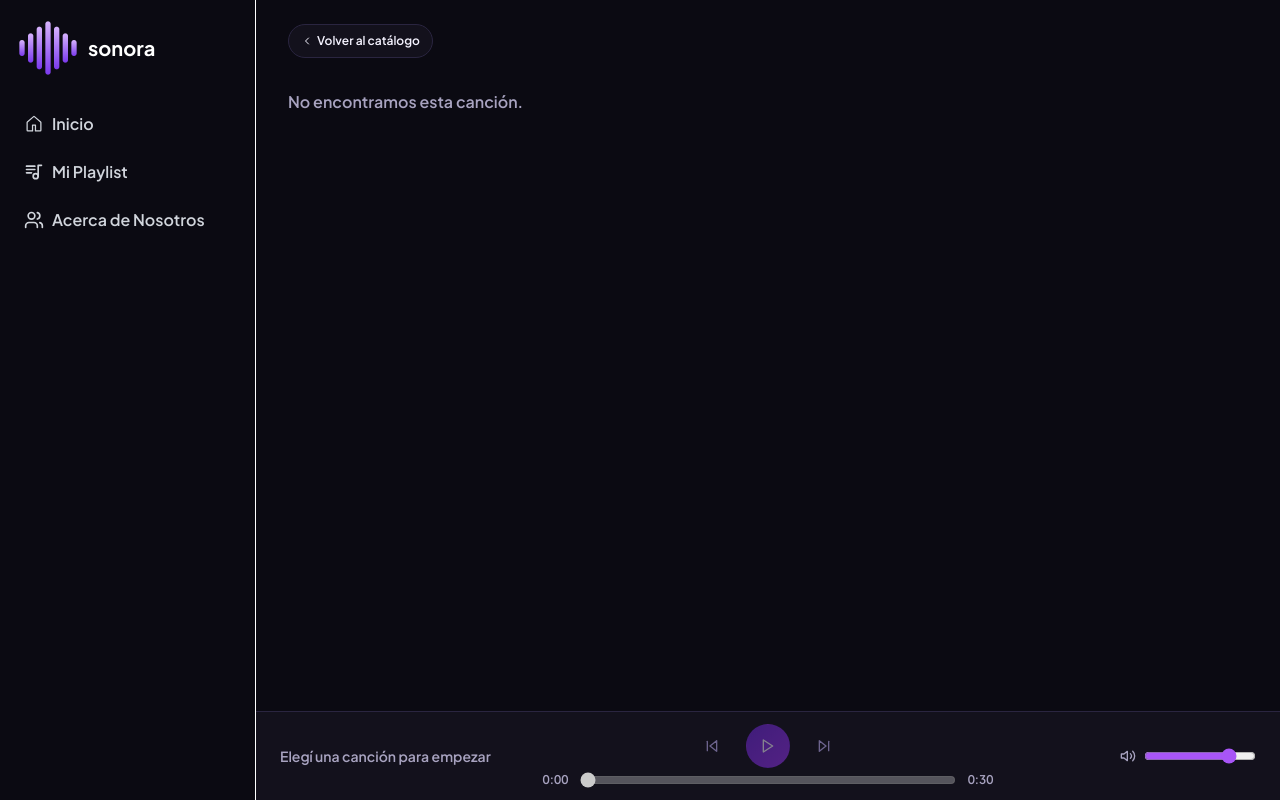
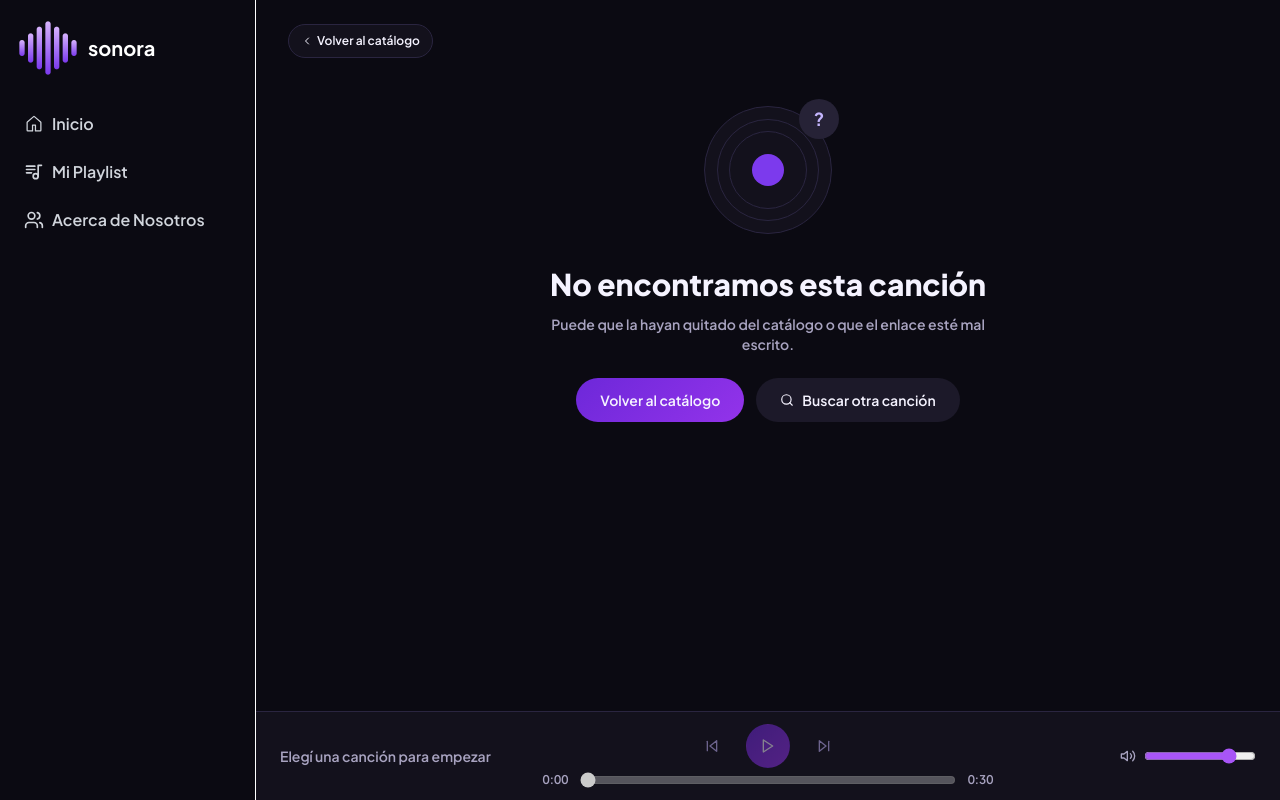
Before and after one commit to luciollanos1234-eng/sonora, a React (Vite) app: page /detalle/1 in a window 1280 px wide. Shown: the top 800 px of the page. Built offline with nearby package versions, Linux system fonts and the light colour scheme; no server answers.

Commit message:
feat(detalle): muestra estado de canción inexistente

```diff
--- a/src/pages/Detail.tsx
+++ b/src/pages/Detail.tsx
@@ -1,5 +1,5 @@
 import { Link, useParams } from "react-router-dom";
-import { FiChevronLeft, FiDisc, FiCalendar, FiTag, FiClock, FiPause, FiPlay } from "react-icons/fi";
+import { FiChevronLeft, FiDisc, FiCalendar, FiTag, FiClock, FiPause, FiPlay, FiSearch } from "react-icons/fi";
 import { getSongs } from "../data/initialize";
 import Cover from "../components/songs/Cover";
 import { formatTime } from "../utils/formatTime";
@@ -85,7 +85,32 @@ const Detail = () => {
           </div>
         </div>
       ) : (
-        <p className="mt-8 text-[var(--text-muted)]">No encontramos esta canción.</p>
+        /* Canción inexistente o borrada desde Admin */
+        <div className="mx-auto mt-12 flex max-w-md flex-col items-center text-center">
+          <div aria-hidden="true" className="relative flex size-32 items-center justify-center rounded-full border border-[var(--border)] bg-[var(--surface)]">
+            <div className="absolute inset-3 rounded-full border border-[var(--border)]" />
+            <div className="absolute inset-6 rounded-full border border-[var(--border)]" />
+            <span className="size-8 rounded-full bg-[var(--primary)]" />
+            <span className="absolute -right-2 -top-2 flex size-10 items-center justify-center rounded-full bg-[var(--surface-3)] text-lg font-bold text-[var(--primary-text)]">?</span>
+          </div>
+          <h1 className="mt-8 text-2xl font-extrabold sm:text-3xl">No encontramos esta canción</h1>
+          <p className="mt-3 text-sm text-[var(--text-muted)]">Puede que la hayan quitado del catálogo o que el enlace esté mal escrito.</p>
+          <div className="mt-6 flex w-full flex-col gap-3 sm:w-auto sm:flex-row">
+            <Link
+              to="/"
+              className="inline-flex min-h-11 items-center justify-center gap-2 rounded-[var(--radius-pill)] bg-[image:var(--gradient-button)] px-6 text-sm font-semibold text-[var(--text)] hover:brightness-110"
+            >
+              Volver al catálogo
+            </Link>
+            <Link
+              to="/"
+              className="inline-flex min-h-11 items-center justify-center gap-2 rounded-[var(--radius-pill)] bg-[var(--surface-2)] px-6 text-sm font-semibold text-[var(--text)] hover:bg-[var(--surface-3)]"
+            >
+              <FiSearch aria-hidden="true" />
+              Buscar otra canción
+            </Link>
+          </div>
+        </div>
       )}
     </section>
   );
```
